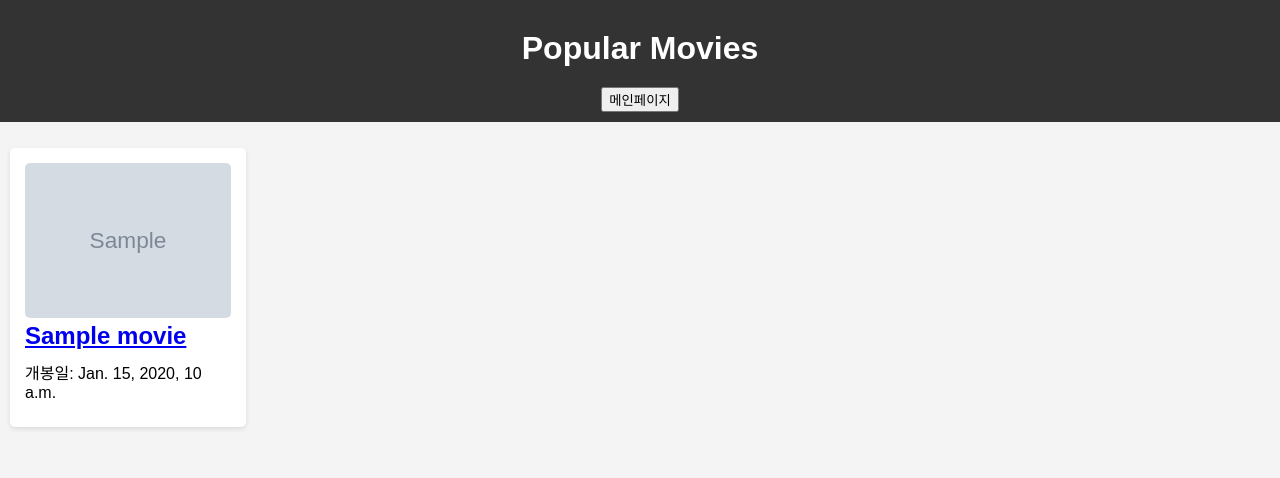
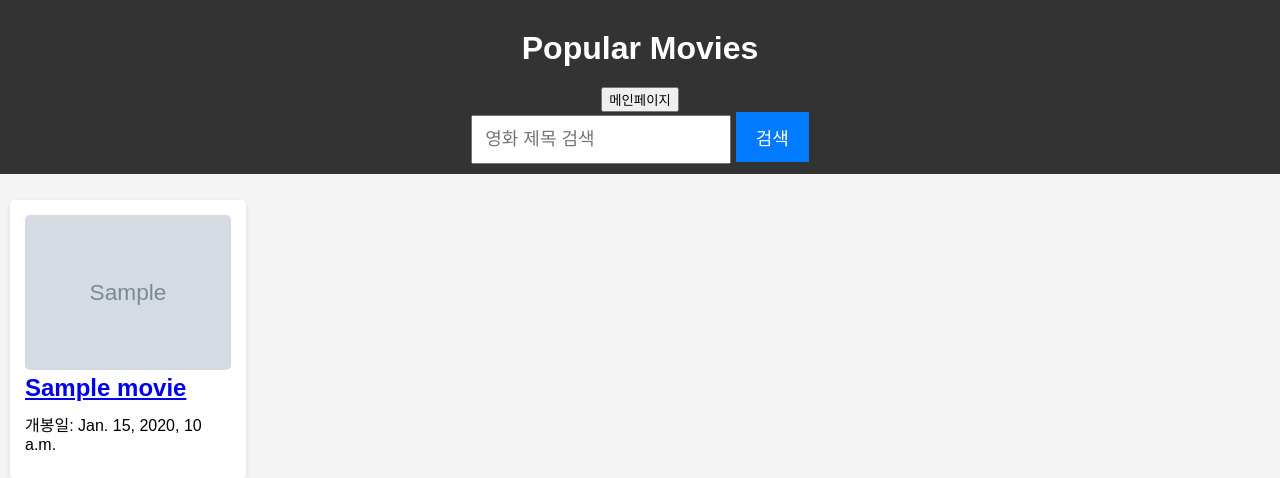
Before and after one commit to doari/Alpaco_Webproject, a Django app: template myblog/movies/templates/movies/movie_list.html in a window 1280 px wide. Shown: the top 478 px of the page. Run offline with Django 4.2, Linux system fonts and the light colour scheme; the template is opened without the code that fills it: most values are stand-ins (such as "Sample title", 1, 10 or a date in 2020); grey boxes marked "Sample" are stand-in pictures.

Commit message:
무비_리스트 검색기능추가

```diff
--- a/myblog/movies/templates/movies/movie_list.html
+++ b/myblog/movies/templates/movies/movie_list.html
@@ -56,13 +56,35 @@
             height: auto;
             border-radius: 5px;
         }
+        /* 검색 버튼 스타일 */
+        .search-button {
+            background-color: #007bff;
+            color: white;
+            border: none;
+            padding: 12px 20px;
+            font-size: 18px;
+            cursor: pointer;
+            transition: background-color 0.3s ease;
+        }
+
+        .search-button:hover {
+            background-color: #0056b3;
+        }
+        /* 검색 입력 필드 스타일 */
+        input[type="text"] {
+        padding: 12px;
+        font-size: 18px;
+    }
     </style>
 </head>
 <body>
     <header>
         <h1>Popular Movies</h1>
         <button class="btn btn-primary ml-2" onclick="location.href='{% url 'post_list' %}'">메인페이지</button>
-
+        <form method="GET">
+            <input type="text" name="search" placeholder="영화 제목 검색">
+            <button type="submit" class="search-button">검색</button>
+        </form>
     </header>
     <main>
         <ul>
```
Also changed, not shown: myblog/movies/views.py (+10 -0 lines).
